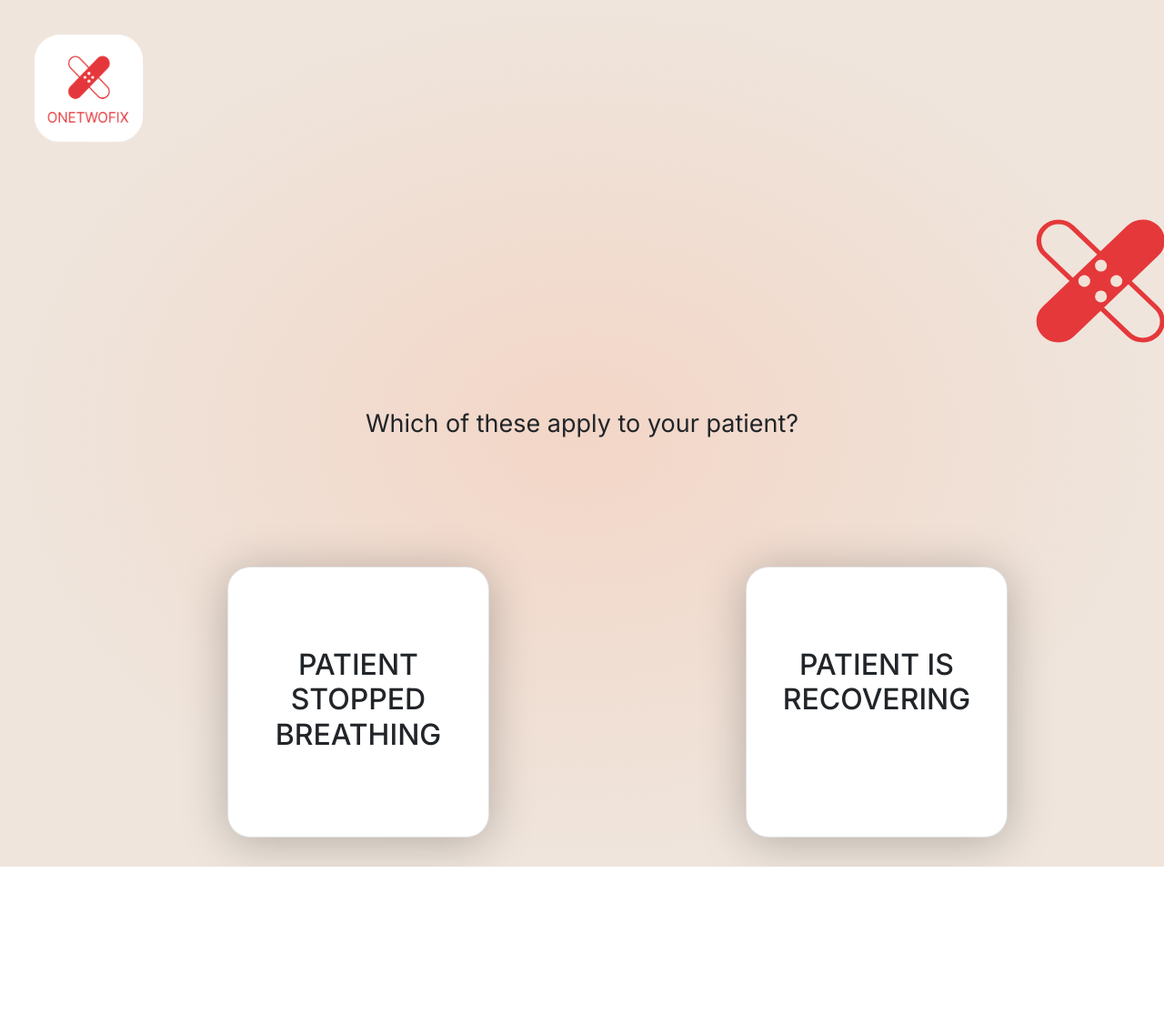
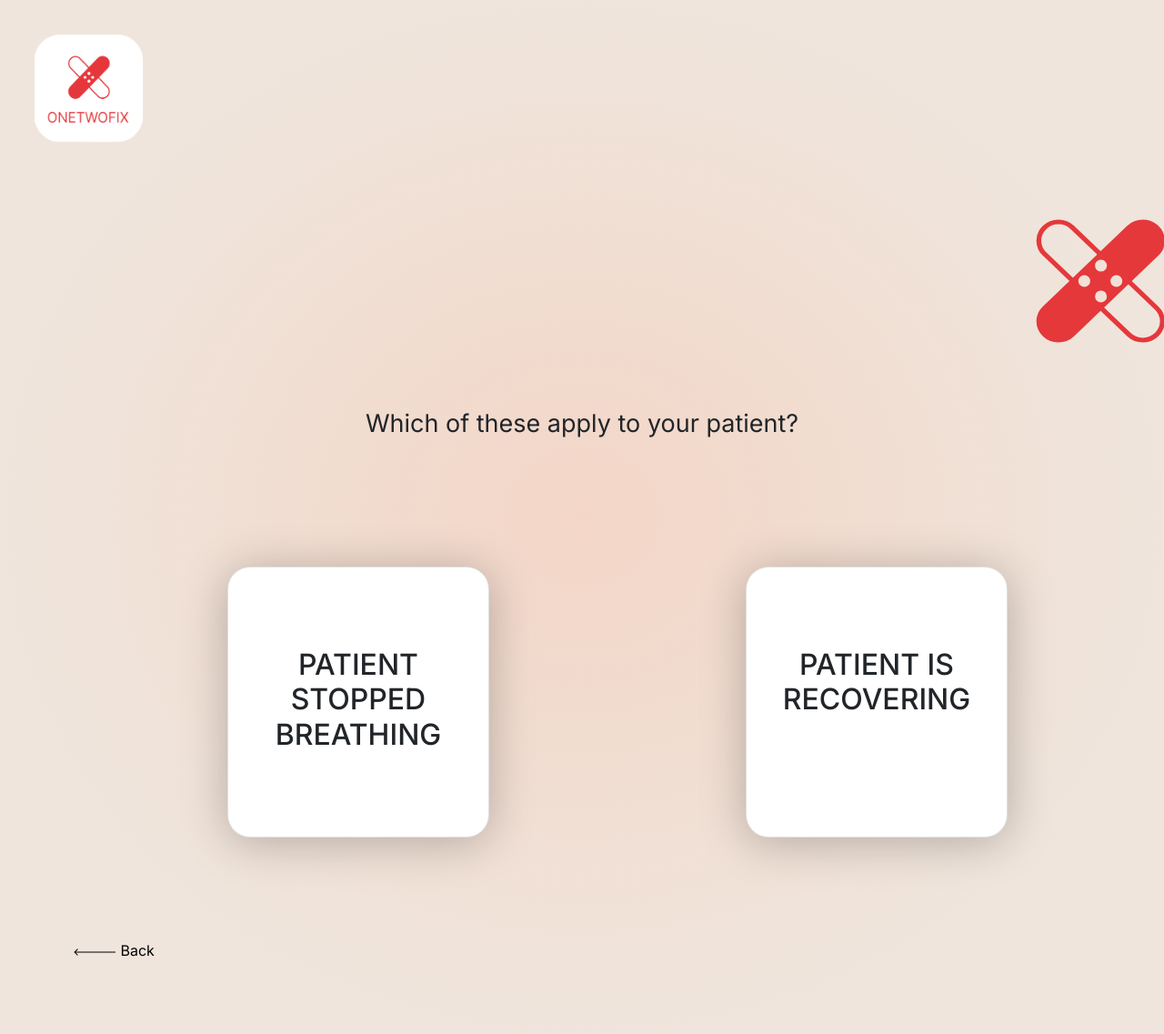
Before and after one commit to karukakhurana/karukakhurana.github.io, a plain HTML site: page question2.html in a window 1280 px wide. Shown: the top 1137 px of the page at 91% size. Before the commit the page ends 953 px from the top, so only its background shows below. Drawn offline with nearby package versions, Linux system fonts and the light colour scheme.

Commit message:
Forward and backward buttons for adult, baby, self, cpr & question 2

```diff
--- a/question2.css
+++ b/question2.css
@@ -69,3 +69,13 @@
     margin-left: 67.5rem;
     margin-top: -24rem;
 }
+.bck-fwd-btn {
+    padding: 5rem ;
+}
+a:link{
+    font-family: "Inter";
+    text-decoration: none;
+    color: black;
+    font-weight:normal;
+    text-align: center;
+}
--- a/question2.html
+++ b/question2.html
@@ -36,6 +36,15 @@
         </div>
       </div>
     <script src="https://cdn.jsdelivr.net/npm/bootstrap@5.0.0-beta1/dist/js/bootstrap.bundle.min.js" integrity="sha384-ygbV9kiqUc6oa4msXn9868pTtWMgiQaeYH7/t7LECLbyPA2x65Kgf80OJFdroafW" crossorigin="anonymous"></script>
+    <div class = "bck-fwd-btn">
+      <table style="width:100%">
+        <tr>
+          <th style="text-align:left; ">
+            <a href="www.google.com" ><img src="./images/BackArrow.svg"/> Back </a>
+          </th>
+        </tr>
+      </table>
+    </div>
 </body>
 
 </html>
```
Also changed, not shown: adultheim-steps.html (+0 -10 lines), babyheim-steps.html (+12 -0 lines), cpr-steps.html (+9 -0 lines), selfheim-steps.html (+12 -0 lines).
